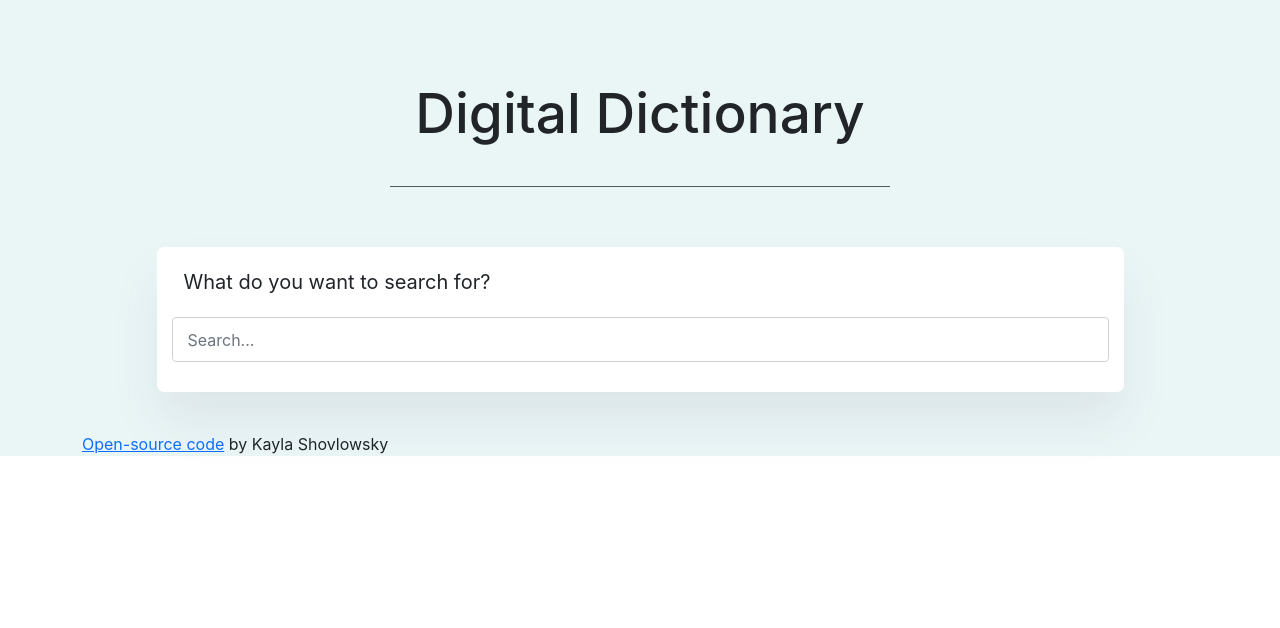
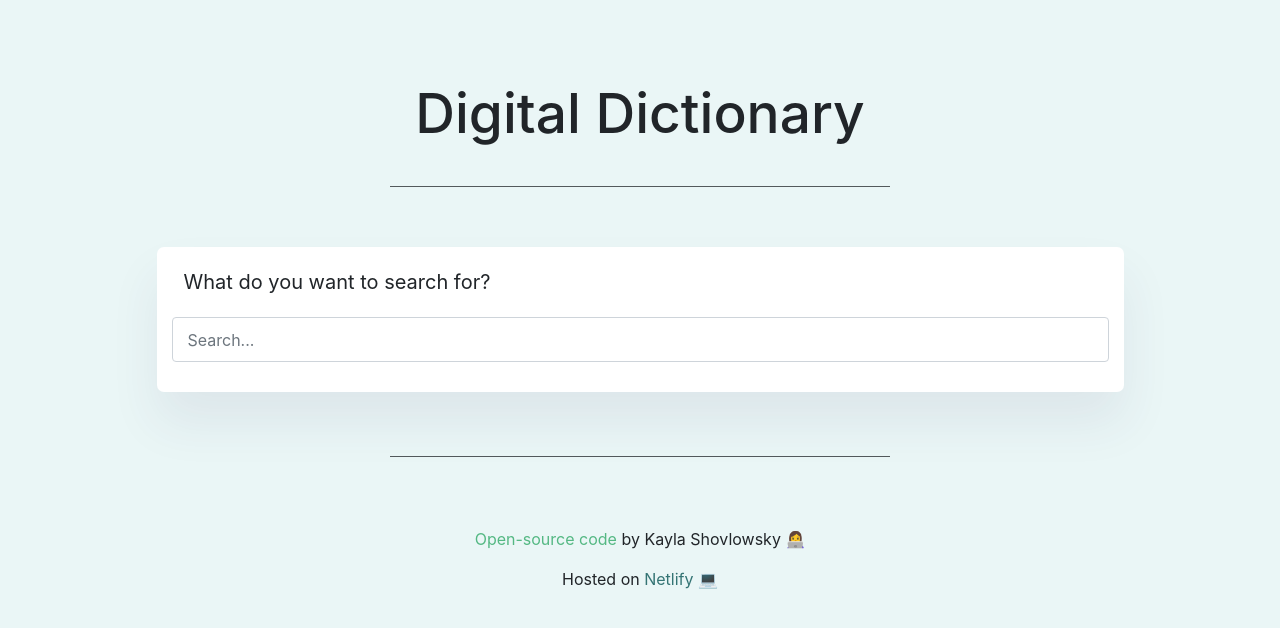
Before and after one commit to kaylashovlowsky/react-dictionary-app, a React (Create React App) app: page / in a window 1280 px wide. Shown: the top 628 px of the page. Built offline with nearby package versions, Linux system fonts and the light colour scheme.

Commit message:
Added footer css and content

```diff
--- a/src/App.css
+++ b/src/App.css
@@ -1,3 +1,8 @@
+footer {
+  padding: 70px 0px 200px 0px;
+  text-align: center;
+}
+
 .App {
   background-color: #eaf6f6;
   font-family: -apple-system, BlinkMacSystemFont, "Segoe UI", Roboto, Oxygen,
@@ -6,4 +11,15 @@
 
 .container {
   margin-top: 0px;
+  max-height: 100%;
 }
+
+.source-code {
+  text-decoration: none;
+  color: #54b883;
+}
+
+.netlify-code {
+  text-decoration: none;
+  color: #347474;
+}
--- a/src/App.js
+++ b/src/App.js
@@ -7,12 +7,29 @@ function App() {
       <div className="container">
         <header className="App-header"></header>
         <Dictionary />
-        <p>
-          <a href="https://github.com/kaylashovlowsky/react-dictionary-app">
-            Open-source code
-          </a>{" "}
-          by Kayla Shovlowsky
-        </p>
+        <br />
+        <hr />
+        <footer>
+          <p>
+            <a
+              href="https://github.com/kaylashovlowsky/react-dictionary-app"
+              className="source-code"
+            >
+              Open-source code
+            </a>{" "}
+            by Kayla Shovlowsky 👩‍💻
+          </p>
+          <p>
+            Hosted on{" "}
+            <a
+              href="https://app.netlify.com/sites/sad-swirles-fc07f7/overview"
+              className="netlify-code"
+            >
+              Netlify
+            </a>{" "}
+            💻
+          </p>
+        </footer>
       </div>
     </div>
   );
```
